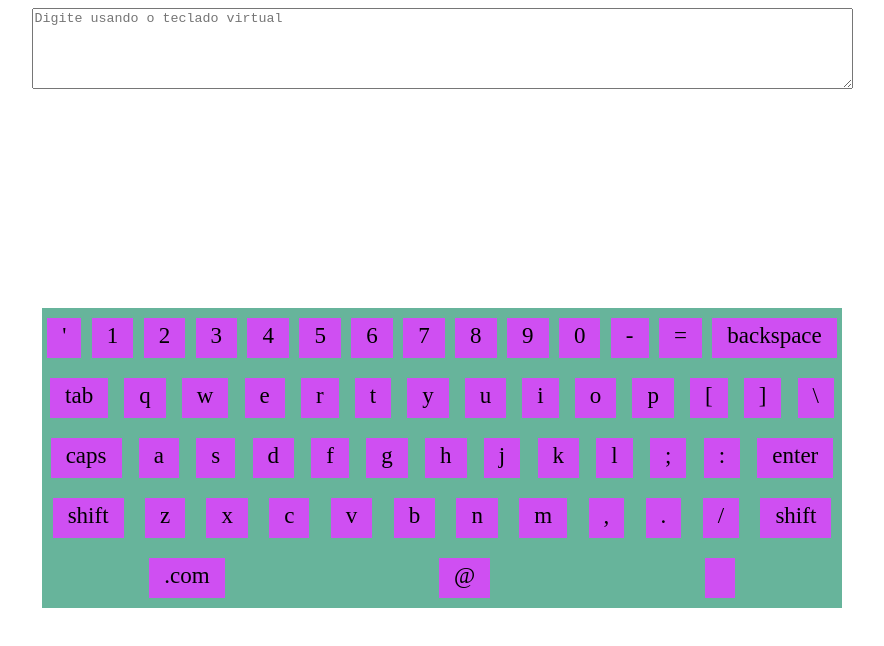
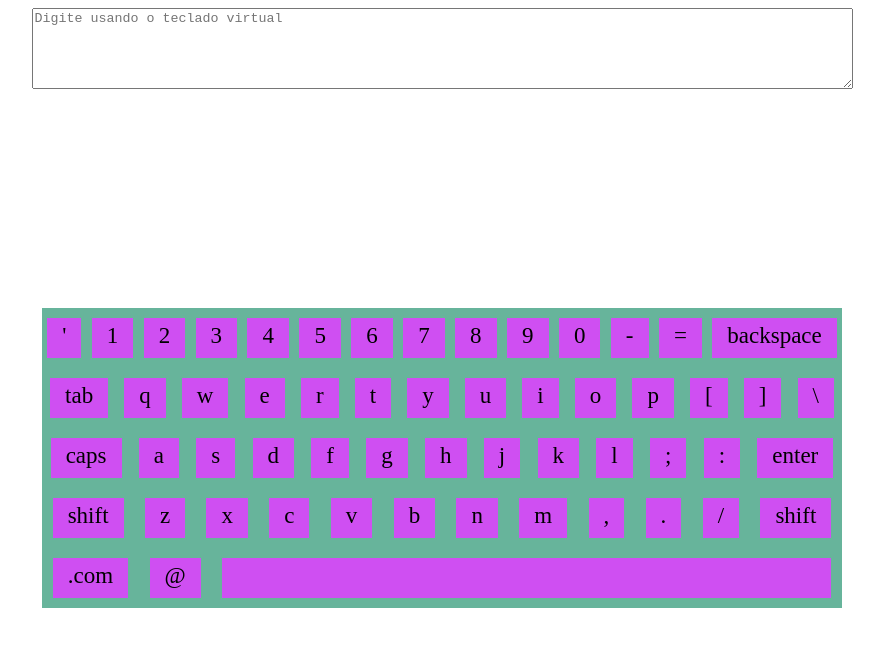
Before and after one commit to AllexThiagoSR/virtualKeyboard, a plain HTML site: page index.html in a window 1280 px wide. Shown: the whole page, without its empty margins (198-1082 px from the left). Drawn offline with Linux system fonts and the light colour scheme.

Commit message:
Altera o tamanha da barra de espaço

```diff
--- a/style.css
+++ b/style.css
@@ -30,6 +30,6 @@ main {
   justify-content: center;
 }
 
-/* .row:nth-child(5) div:last-of-type {
-  background-color: black;
-} */
+.row:nth-child(5) div:last-of-type {
+  flex-grow: 0.9;
+}
```
